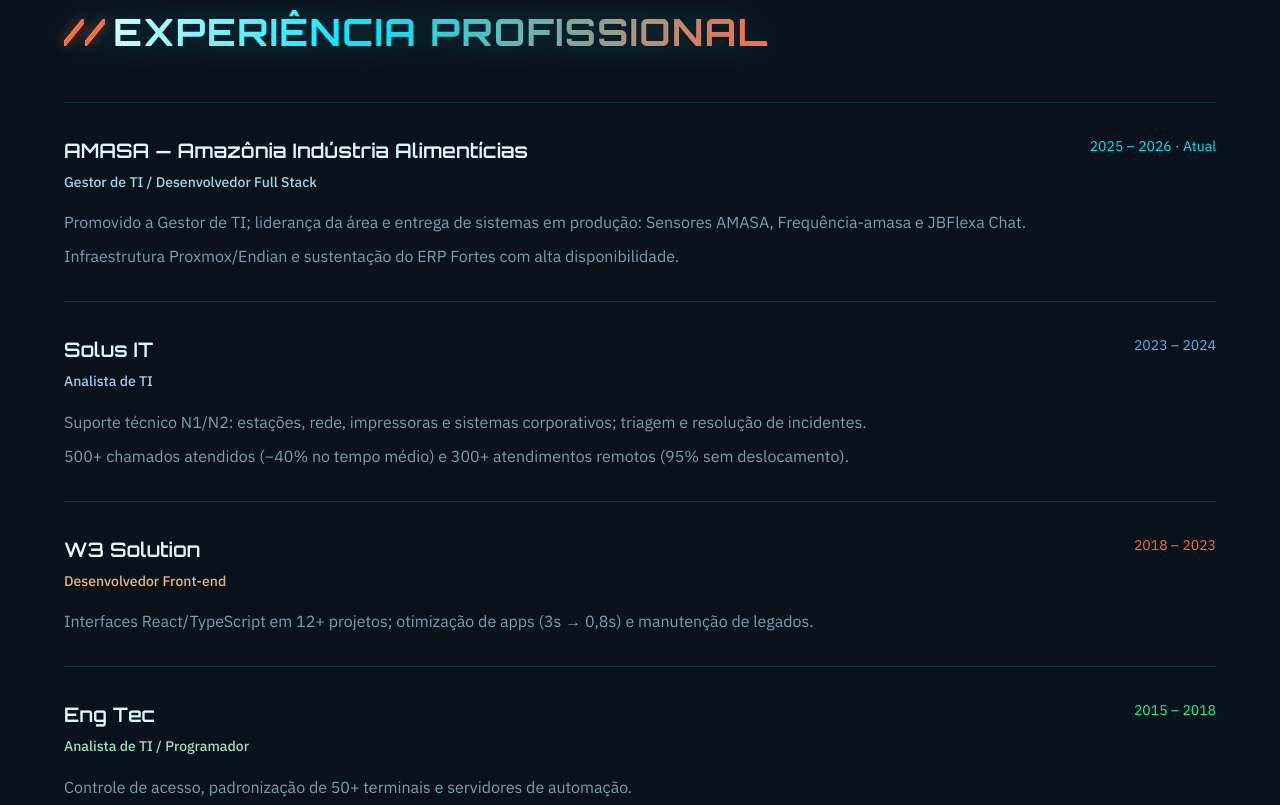
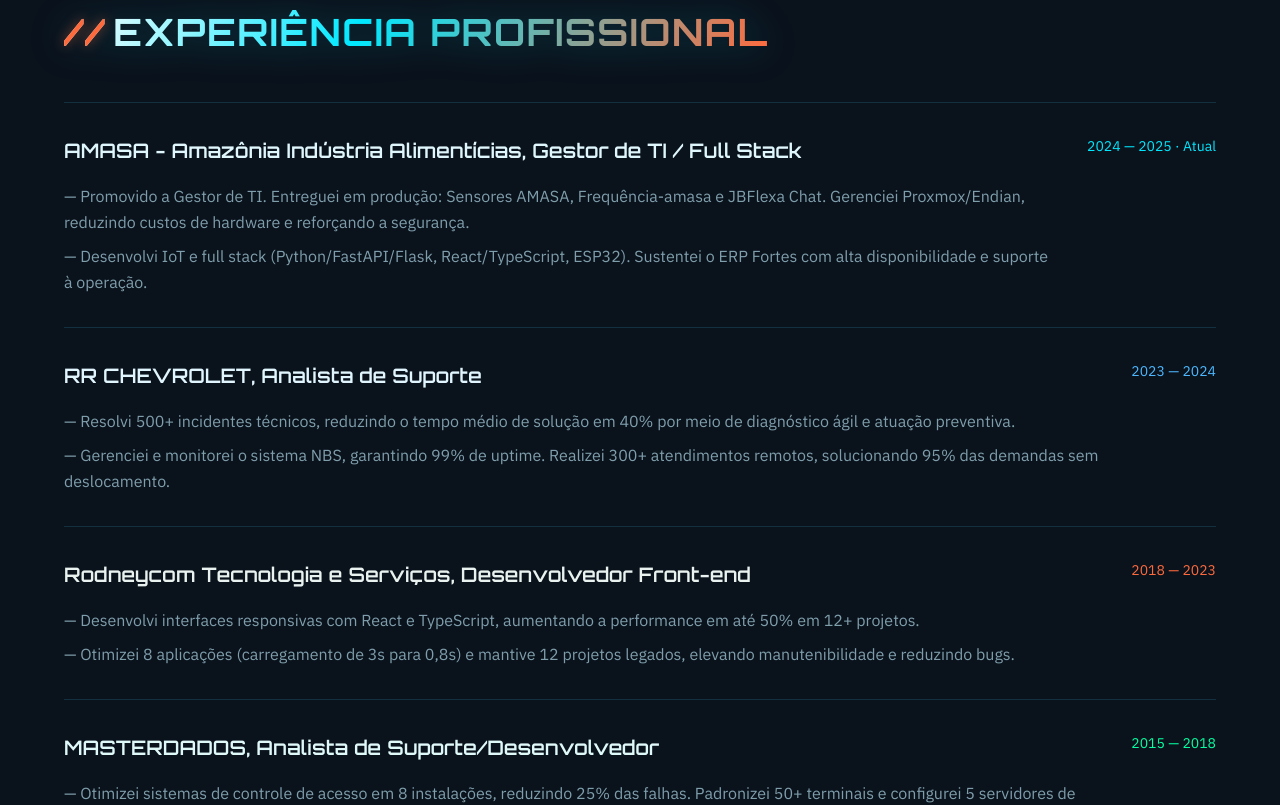
Before and after one commit to camilomelo8428/portfolio-camilo, a Next.js app: page /portfolio-camilo/ in a window 1280 px wide. Shown: the part 4680-5485 px from the top of the page. Built offline with nearby package versions, Linux system fonts and the light colour scheme.

Commit message:
Restaura experiencias reais do curriculo no portfolio.
Volta RR Chevrolet, Rodneycom, MASTERDADOS e WIFINET; layout Empresa, Cargo como no CV.

```diff
--- a/src/components/Experience.tsx
+++ b/src/components/Experience.tsx
@@ -2,11 +2,18 @@
 
 import { RevealOnScroll } from "@/components/RevealOnScroll";
 import { useLanguage } from "@/i18n/LanguageProvider";
+
+/**
+ * Secao de experiencia profissional (layout alinhado ao curriculo).
+ */
 export function Experience() {
   const { t } = useLanguage();
 
   return (
-    <section id="experiencia" className="section-shell border-b border-line bg-surface">
+    <section
+      id="experiencia"
+      className="section-shell border-b border-line bg-surface"
+    >
       <div className="page-container">
         <RevealOnScroll>
           <h2 className="section-heading">{t.experience.heading}</h2>
@@ -20,11 +27,12 @@
               className="experience-item grid gap-2 py-8 md:grid-cols-[1fr_auto] md:gap-8"
             >
               <div>
-                <h3 className="experience-item__company">{job.company}</h3>
-                <p className="experience-item__role">{job.role}</p>
+                <h3 className="experience-item__company">
+                  {job.company}, {job.role}
+                </h3>
                 <ul className="mt-4 space-y-2 text-sm leading-relaxed text-ink-muted md:text-base">
                   {job.bullets.map((bullet) => (
-                    <li key={bullet}>{bullet}</li>
+                    <li key={bullet}>— {bullet}</li>
                   ))}
                 </ul>
               </div>
--- a/src/content/experience.ts
+++ b/src/content/experience.ts
@@ -1,36 +1,45 @@
 export const experience = [
   {
-    company: "AMASA — Amazônia Indústria Alimentícias",
-    role: "Gestor de TI / Desenvolvedor Full Stack",
-    period: "2025 – 2026 · Atual",
+    company: "AMASA - Amazônia Indústria Alimentícias",
+    role: "Gestor de TI / Full Stack",
+    period: "2024 — 2025 · Atual",
     bullets: [
-      "Promovido a Gestor de TI; liderança da área e entrega de sistemas em produção: Sensores AMASA, Frequência-amasa e JBFlexa Chat.",
-      "Infraestrutura Proxmox/Endian e sustentação do ERP Fortes com alta disponibilidade.",
+      "Promovido a Gestor de TI. Entreguei em produção: Sensores AMASA, Frequência-amasa e JBFlexa Chat. Gerenciei Proxmox/Endian, reduzindo custos de hardware e reforçando a segurança.",
+      "Desenvolvi IoT e full stack (Python/FastAPI/Flask, React/TypeScript, ESP32). Sustentei o ERP Fortes com alta disponibilidade e suporte à operação.",
     ],
   },
   {
-    company: "Solus IT",
-    role: "Analista de TI",
-    period: "2023 – 2024",
+    company: "RR CHEVROLET",
+    role: "Analista de Suporte",
+    period: "2023 — 2024",
     bullets: [
-      "Suporte técnico N1/N2: estações, rede, impressoras e sistemas corporativos; triagem e resolução de incidentes.",
-      "500+ chamados atendidos (−40% no tempo médio) e 300+ atendimentos remotos (95% sem deslocamento).",
+      "Resolvi 500+ incidentes técnicos, reduzindo o tempo médio de solução em 40% por meio de diagnóstico ágil e atuação preventiva.",
+      "Gerenciei e monitorei o sistema NBS, garantindo 99% de uptime. Realizei 300+ atendimentos remotos, solucionando 95% das demandas sem deslocamento.",
     ],
   },
   {
-    company: "W3 Solution",
+    company: "Rodneycom Tecnologia e Serviços",
     role: "Desenvolvedor Front-end",
-    period: "2018 – 2023",
+    period: "2018 — 2023",
     bullets: [
-      "Interfaces React/TypeScript em 12+ projetos; otimização de apps (3s → 0,8s) e manutenção de legados.",
+      "Desenvolvi interfaces responsivas com React e TypeScript, aumentando a performance em até 50% em 12+ projetos.",
+      "Otimizei 8 aplicações (carregamento de 3s para 0,8s) e mantive 12 projetos legados, elevando manutenibilidade e reduzindo bugs.",
     ],
   },
   {
-    company: "Eng Tec",
-    role: "Analista de TI / Programador",
-    period: "2015 – 2018",
+    company: "MASTERDADOS",
+    role: "Analista de Suporte/Desenvolvedor",
+    period: "2015 — 2018",
     bullets: [
-      "Controle de acesso, padronização de 50+ terminais e servidores de automação.",
+      "Otimizei sistemas de controle de acesso em 8 instalações, reduzindo 25% das falhas. Padronizei 50+ terminais e configurei 5 servidores de automação.",
+    ],
+  },
+  {
+    company: "WIFINET",
+    role: "Analista de Suporte",
+    period: "2013 — 2015",
+    bullets: [
+      "Atendi 1.000+ clientes, solucionando 90% das demandas de forma remota. Configurei 200+ ONUs e monitorei 300+ dispositivos com atuação preventiva.",
     ],
   },
 ] as const;
--- a/src/i18n/dictionaries.ts
+++ b/src/i18n/dictionaries.ts
@@ -388,37 +388,46 @@
     heading: "Experiência profissional",
     items: [
       {
-        company: "AMASA — Amazônia Indústria Alimentícias",
-        role: "Gestor de TI / Desenvolvedor Full Stack",
-        period: "2025 – 2026 · Atual",
+        company: "AMASA - Amazônia Indústria Alimentícias",
+        role: "Gestor de TI / Full Stack",
+        period: "2024 — 2025 · Atual",
         bullets: [
-          "Promovido a Gestor de TI; liderança da área e entrega de sistemas em produção: Sensores AMASA, Frequência-amasa e JBFlexa Chat.",
-          "Infraestrutura Proxmox/Endian e sustentação do ERP Fortes com alta disponibilidade.",
+          "Promovido a Gestor de TI. Entreguei em produção: Sensores AMASA, Frequência-amasa e JBFlexa Chat. Gerenciei Proxmox/Endian, reduzindo custos de hardware e reforçando a segurança.",
+          "Desenvolvi IoT e full stack (Python/FastAPI/Flask, React/TypeScript, ESP32). Sustentei o ERP Fortes com alta disponibilidade e suporte à operação.",
         ],
       },
       {
-        company: "Solus IT",
-        role: "Analista de TI",
-        period: "2023 – 2024",
+        company: "RR CHEVROLET",
+        role: "Analista de Suporte",
+        period: "2023 — 2024",
         bullets: [
-          "Suporte técnico N1/N2: estações, rede, impressoras e sistemas corporativos; triagem e resolução de incidentes.",
-          "500+ chamados atendidos (−40% no tempo médio) e 300+ atendimentos remotos (95% sem deslocamento).",
+          "Resolvi 500+ incidentes técnicos, reduzindo o tempo médio de solução em 40% por meio de diagnóstico ágil e atuação preventiva.",
+          "Gerenciei e monitorei o sistema NBS, garantindo 99% de uptime. Realizei 300+ atendimentos remotos, solucionando 95% das demandas sem deslocamento.",
         ],
       },
       {
-        company: "W3 Solution",
+        company: "Rodneycom Tecnologia e Serviços",
         role: "Desenvolvedor Front-end",
-        period: "2018 – 2023",
+        period: "2018 — 2023",
         bullets: [
-          "Interfaces React/TypeScript em 12+ projetos; otimização de apps (3s → 0,8s) e manutenção de legados.",
+          "Desenvolvi interfaces responsivas com React e TypeScript, aumentando a performance em até 50% em 12+ projetos.",
+          "Otimizei 8 aplicações (carregamento de 3s para 0,8s) e mantive 12 projetos legados, elevando manutenibilidade e reduzindo bugs.",
         ],
       },
       {
-        company: "Eng Tec",
-        role: "Analista de TI / Programador",
-        period: "2015 – 2018",
+        company: "MASTERDADOS",
+        role: "Analista de Suporte/Desenvolvedor",
+        period: "2015 — 2018",
         bullets: [
-          "Controle de acesso, padronização de 50+ terminais e servidores de automação.",
+          "Otimizei sistemas de controle de acesso em 8 instalações, reduzindo 25% das falhas. Padronizei 50+ terminais e configurei 5 servidores de automação.",
+        ],
+      },
+      {
+        company: "WIFINET",
+        role: "Analista de Suporte",
+        period: "2013 — 2015",
+        bullets: [
+          "Atendi 1.000+ clientes, solucionando 90% das demandas de forma remota. Configurei 200+ ONUs e monitorei 300+ dispositivos com atuação preventiva.",
         ],
       },
     ],
@@ -703,37 +712,46 @@
     heading: "Professional experience",
     items: [
       {
-        company: "AMASA — Amazônia Indústria Alimentícias",
-        role: "IT Manager / Full Stack Developer",
-        period: "2025 – 2026 · Present",
+        company: "AMASA - Amazônia Indústria Alimentícias",
+        role: "IT Manager / Full Stack",
+        period: "2024 — 2025 · Present",
         bullets: [
-          "Promoted to IT Manager; led the team and shipped production systems: Sensores AMASA, Frequência-amasa, and JBFlexa Chat.",
-          "Proxmox/Endian infrastructure and Fortes ERP sustainment with high availability.",
+          "Promoted to IT Manager. Shipped production systems: Sensores AMASA, Frequência-amasa, and JBFlexa Chat. Managed Proxmox/Endian, cutting hardware cost and strengthening security.",
+          "Built IoT and full-stack solutions (Python/FastAPI/Flask, React/TypeScript, ESP32). Sustained Fortes ERP with high availability and operational support.",
         ],
       },
       {
-        company: "Solus IT",
-        role: "IT Analyst",
-        period: "2023 – 2024",
+        company: "RR CHEVROLET",
+        role: "Support Analyst",
+        period: "2023 — 2024",
         bullets: [
-          "Tier 1/2 support: workstations, networking, printers, and corporate systems; incident triage and resolution.",
-          "500+ tickets handled (−40% mean response time) and 300+ remote sessions (95% resolved without on-site travel).",
+          "Resolved 500+ technical incidents, cutting mean resolution time by 40% through agile diagnosis and preventive action.",
+          "Managed and monitored the NBS system with 99% uptime. Delivered 300+ remote sessions, solving 95% without on-site travel.",
         ],
       },
       {
-        company: "W3 Solution",
+        company: "Rodneycom Tecnologia e Serviços",
         role: "Front-end Developer",
-        period: "2018 – 2023",
+        period: "2018 — 2023",
         bullets: [
-          "React/TypeScript interfaces across 12+ projects; app optimization (3s → 0.8s) and legacy maintenance.",
+          "Built responsive React/TypeScript interfaces across 12+ projects, improving performance by up to 50%.",
+          "Optimized 8 apps (load time from 3s to 0.8s) and maintained 12 legacy projects, raising maintainability and reducing bugs.",
         ],
       },
       {
-        company: "Eng Tec",
-        role: "IT Analyst / Developer",
-        period: "2015 – 2018",
+        company: "MASTERDADOS",
+        role: "Support Analyst / Developer",
+        period: "2015 — 2018",
         bullets: [
-          "Access control, standardization of 50+ terminals, and automation servers.",
+          "Optimized access-control systems across 8 sites (−25% failures). Standardized 50+ terminals and configured 5 automation servers.",
+        ],
+      },
+      {
+        company: "WIFINET",
+        role: "Support Analyst",
+        period: "2013 — 2015",
+        bullets: [
+          "Supported 1,000+ customers, resolving 90% of requests remotely. Configured 200+ ONUs and monitored 300+ devices proactively.",
         ],
       },
     ],
```
